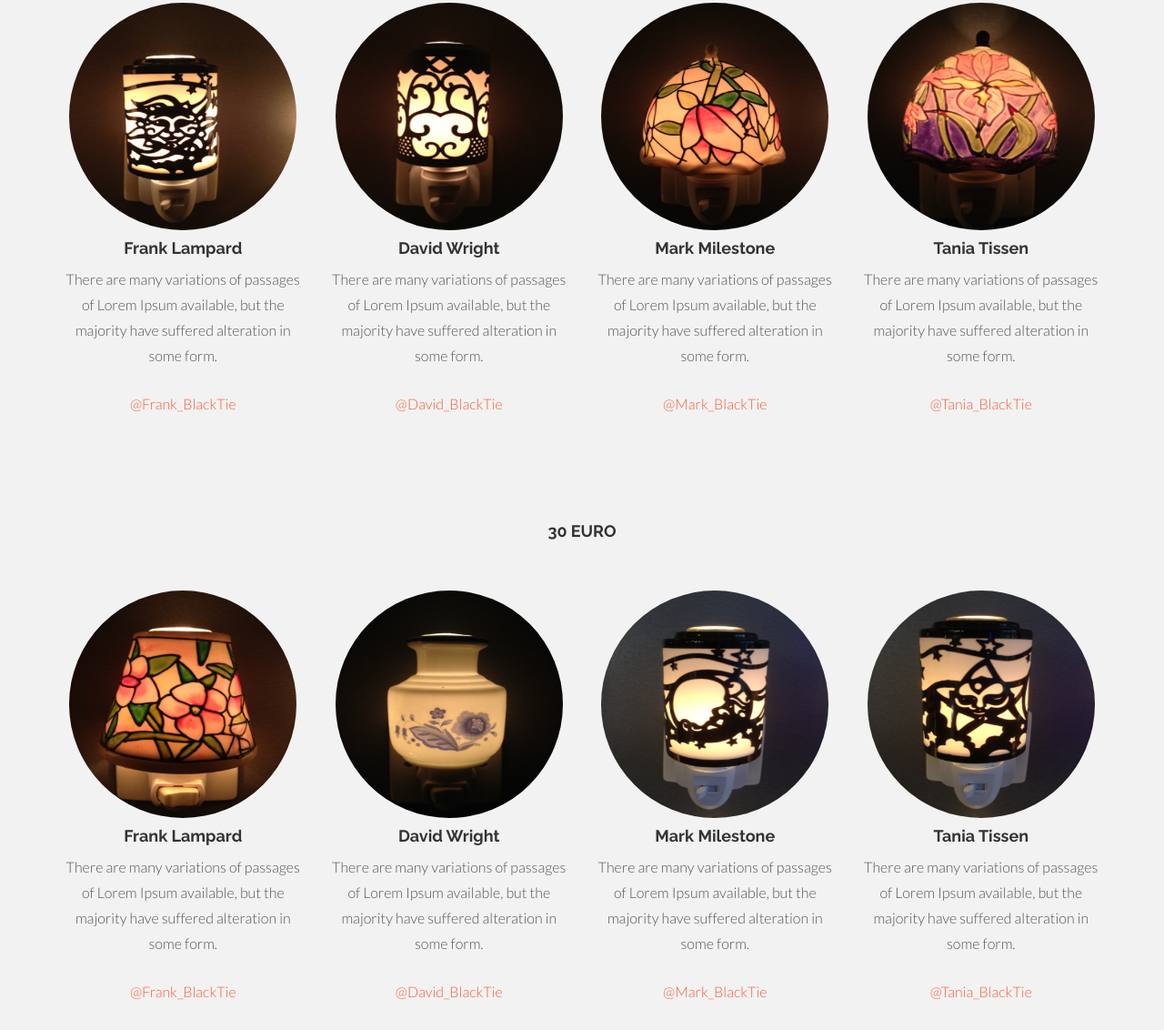
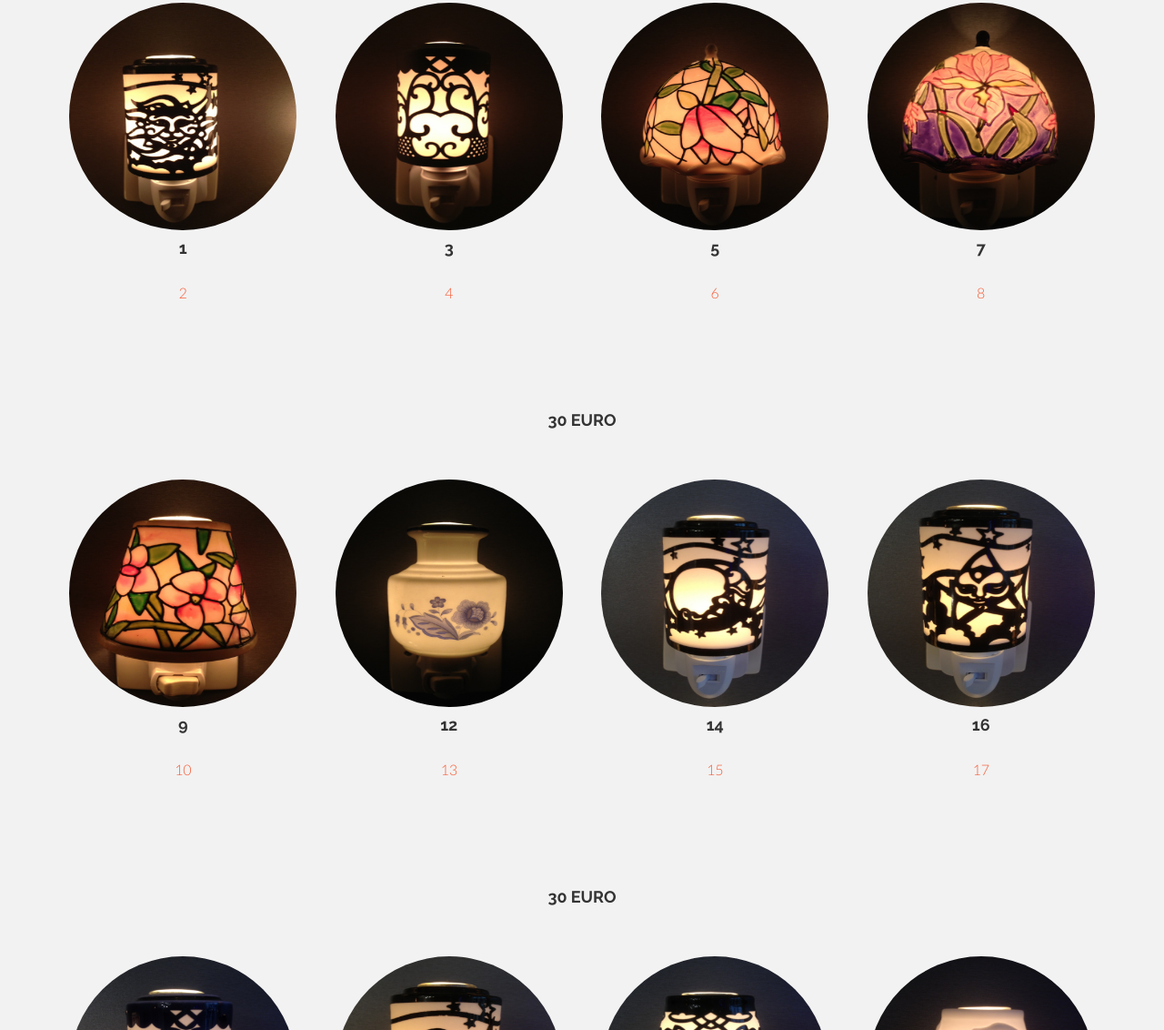
Before and after one commit to Jimmers92/Jimmers92.github.io, a plain HTML site: page veilleuses.html in a window 1280 px wide. Shown: the part 187-1319 px from the top of the page at 91% size. Drawn offline with nearby package versions, Linux system fonts and the light colour scheme.

Commit message:
cnangement de nom

```diff
--- a/veilleuses.html
+++ b/veilleuses.html
@@ -61,9 +61,9 @@
 	       src="images/30/image.jpeg"
 	       width="250" height="250" alt=""
 >
-	  <h4>Frank Lampard</h4>
-	  <p>There are many variations of passages of Lorem Ipsum available, but the majority have suffered alteration in some form.</p>
-	  <p><a href="#">@Frank_BlackTie</a></p>
+	  <h4>1</h4>
+	  <p></p>
+	  <p><a href="#">2</a></p>
 	</div><!-- col-lg-3 -->
 
 	<div class="col-lg-3">
@@ -71,27 +71,27 @@
 	       src="images/30/image1.jpeg"
 	       width="250" height="250" alt=""
 >
-	  <h4>David Wright</h4>
-	  <p>There are many variations of passages of Lorem Ipsum available, but the majority have suffered alteration in some form.</p>
-	  <p><a href="#">@David_BlackTie</a></p>
+	  <h4>3</h4>
+	  <p></p>
+	  <p><a href="#">4</a></p>
 	</div><!-- col-lg-3 -->
 
 	<div class="col-lg-3">
 	  <img class="img-circle"
 	       src="images/30/image2.jpeg"
 	       width="250" height="250" alt="" >
-	  <h4>Mark Milestone</h4>
-	  <p>There are many variations of passages of Lorem Ipsum available, but the majority have suffered alteration in some form.</p>
-	  <p><a href="#">@Mark_BlackTie</a></p>
+	  <h4>5</h4>
+	  <p></p>
+	  <p><a href="#">6</a></p>
 	</div><!-- col-lg-3 -->
 
 	<div class="col-lg-3">
 	  <img class="img-circle"
 	       src="images/30/image3.jpeg"
 	       width="250" height="250" alt="" >
-	  <h4>Tania Tissen</h4>
-	  <p>There are many variations of passages of Lorem Ipsum available, but the majority have suffered alteration in some form.</p>
-	  <p><a href="#">@Tania_BlackTie</a></p>
+	  <h4>7</h4>
+	  <p></p>
+	  <p><a href="#">8</a></p>
 	</div><!-- col-lg-3 -->
 
       </div><!-- row -->
@@ -108,9 +108,9 @@
 	       src="images/30/image4.jpeg"
 	       width="250" height="250" alt=""
 >
-	  <h4>Frank Lampard</h4>
-	  <p>There are many variations of passages of Lorem Ipsum available, but the majority have suffered alteration in some form.</p>
-	  <p><a href="#">@Frank_BlackTie</a></p>
+	  <h4>9</h4>
+	  <p></p>
+	  <p><a href="#">10</a></p>
 	</div><!-- col-lg-3 -->
 
 	<div class="col-lg-3">
@@ -118,27 +118,27 @@
 	       src="images/30/image5.jpeg"
 	       width="250" height="250" alt=""
 >
-	  <h4>David Wright</h4>
-	  <p>There are many variations of passages of Lorem Ipsum available, but the majority have suffered alteration in some form.</p>
-	  <p><a href="#">@David_BlackTie</a></p>
+	  <h4>12</h4>
+	  <p></p>
+	  <p><a href="#">13</a></p>
 	</div><!-- col-lg-3 -->
 
 	<div class="col-lg-3">
 	  <img class="img-circle"
 	       src="images/30/image9.jpeg"
 	       width="250" height="250" alt="" >
-	  <h4>Mark Milestone</h4>
-	  <p>There are many variations of passages of Lorem Ipsum available, but the majority have suffered alteration in some form.</p>
-	  <p><a href="#">@Mark_BlackTie</a></p>
+	  <h4>14</h4>
+	  <p></p>
+	  <p><a href="#">15</a></p>
 	</div><!-- col-lg-3 -->
 
 	<div class="col-lg-3">
 	  <img class="img-circle"
 	       src="images/30/image10.jpeg"
 	       width="250" height="250" alt="" >
-	  <h4>Tania Tissen</h4>
-	  <p>There are many variations of passages of Lorem Ipsum available, but the majority have suffered alteration in some form.</p>
-	  <p><a href="#">@Tania_BlackTie</a></p>
+	  <h4>16</h4>
+	  <p></p>
+	  <p><a href="#">17</a></p>
 	</div><!-- col-lg-3 -->
 
       </div><!-- row -->
@@ -154,36 +154,36 @@
 	  <img class="img-circle"
 	       src="images/30/image11.jpeg"
 	       width="250" height="250" alt="">
-	  <h4>Frank Lampard</h4>
-	  <p>There are many variations of passages of Lorem Ipsum available, but the majority have suffered alteration in some form.</p>
-	  <p><a href="#">@Frank_BlackTie</a></p>
+	  <h4>18</h4>
+	  <p></p>
+	  <p><a href="#">19</a></p>
 	</div><!-- col-lg-3 -->
 
 	<div class="col-lg-3">
 	  <img class="img-circle"
 	       src="images/30/image12.jpeg"
 	       width="250" height="250" alt="">
-	  <h4>David Wright</h4>
-	  <p>There are many variations of passages of Lorem Ipsum available, but the majority have suffered alteration in some form.</p>
-	  <p><a href="#">@David_BlackTie</a></p>
+	  <h4>20</h4>
+	  <p></p>
+	  <p><a href="#">21</a></p>
 	</div><!-- col-lg-3 -->
 
 	<div class="col-lg-3">
 	  <img class="img-circle"
 	       src="images/30/image13.jpeg"
 	       width="250" height="250" alt="" >
-	  <h4>Mark Milestone</h4>
-	  <p>There are many variations of passages of Lorem Ipsum available, but the majority have suffered alteration in some form.</p>
-	  <p><a href="#">@Mark_BlackTie</a></p>
+	  <h4>22</h4>
+	  <p></p>
+	  <p><a href="#">23</a></p>
 	</div><!-- col-lg-3 -->
 
 	<div class="col-lg-3">
 	  <img class="img-circle"
 	       src="images/30/image14.jpeg"
 	       width="250" height="250" alt="" >
-	  <h4>Tania Tissen</h4>
-	  <p>There are many variations of passages of Lorem Ipsum available, but the majority have suffered alteration in some form.</p>
-	  <p><a href="#">@Tania_BlackTie</a></p>
+	  <h4>24</h4>
+	  <p></p>
+	  <p><a href="#">25</a></p>
 	</div><!-- col-lg-3 -->
 
       </div><!-- row -->
@@ -200,9 +200,9 @@
 	       src="images/30/image15.jpeg"
 	       width="250" height="250" alt=""
 >
-	  <h4>Frank Lampard</h4>
-	  <p>There are many variations of passages of Lorem Ipsum available, but the majority have suffered alteration in some form.</p>
-	  <p><a href="#">@Frank_BlackTie</a></p>
+	  <h4>26</h4>
+	  <p></p>
+	  <p><a href="#">27</a></p>
 	</div><!-- col-lg-3 -->
 
 	<div class="col-lg-3">
@@ -210,27 +210,27 @@
 	       src="images/30/image16.jpeg"
 	       width="250" height="250" alt=""
 >
-	  <h4>David Wright</h4>
-	  <p>There are many variations of passages of Lorem Ipsum available, but the majority have suffered alteration in some form.</p>
-	  <p><a href="#">@David_BlackTie</a></p>
+	  <h4>28</h4>
+	  <p></p>
+	  <p><a href="#">28</a></p>
 	</div><!-- col-lg-3 -->
 
 	<div class="col-lg-3">
 	  <img class="img-circle"
 	       src="images/30/image17.jpeg"
 	       width="250" height="250" alt="" >
-	  <h4>Mark Milestone</h4>
-	  <p>There are many variations of passages of Lorem Ipsum available, but the majority have suffered alteration in some form.</p>
-	  <p><a href="#">@Mark_BlackTie</a></p>
+	  <h4>29</h4>
+	  <p></p>
+	  <p><a href="#">30</a></p>
 	</div><!-- col-lg-3 -->
 
 	<div class="col-lg-3">
 	  <img class="img-circle"
 	       src="images/30/image18.jpeg"
 	       width="250" height="250" alt="" >
-	  <h4>Tania Tissen</h4>
-	  <p>There are many variations of passages of Lorem Ipsum available, but the majority have suffered alteration in some form.</p>
-	  <p><a href="#">@Tania_BlackTie</a></p>
+	  <h4>31</h4>
+	  <p></p>
+	  <p><a href="#">32</a></p>
 	</div><!-- col-lg-3 -->
 
       </div><!-- row -->
@@ -248,9 +248,9 @@
 	       src="images/30/image19.jpeg"
 	       width="250" height="250" alt=""
 >
-	  <h4>Frank Lampard</h4>
-	  <p>There are many variations of passages of Lorem Ipsum available, but the majority have suffered alteration in some form.</p>
-	  <p><a href="#">@Frank_BlackTie</a></p>
+	  <h4>33</h4>
+	  <p></p>
+	  <p><a href="#">34</a></p>
 	</div><!-- col-lg-3 -->
 
 	<div class="col-lg-3">
@@ -258,27 +258,27 @@
 	       src="images/30/image20.jpeg"
 	       width="250" height="250" alt=""
 >
-	  <h4>David Wright</h4>
-	  <p>There are many variations of passages of Lorem Ipsum available, but the majority have suffered alteration in some form.</p>
-	  <p><a href="#">@David_BlackTie</a></p>
+	  <h4>35</h4>
+	  <p></p>
+	  <p><a href="#">36</a></p>
 	</div><!-- col-lg-3 -->
 
 	<div class="col-lg-3">
 	  <img class="img-circle"
 	       src="images/30/image21.jpeg"
 	       width="250" height="250" alt="" >
-	  <h4>Mark Milestone</h4>
-	  <p>There are many variations of passages of Lorem Ipsum available, but the majority have suffered alteration in some form.</p>
-	  <p><a href="#">@Mark_BlackTie</a></p>
+	  <h4>37</h4>
+	  <p></p>
+	  <p><a href="#">38</a></p>
 	</div><!-- col-lg-3 -->
 
 	<div class="col-lg-3">
 	  <img class="img-circle"
 	       src="images/30/image22.jpeg"
 	       width="250" height="250" alt="" >
-	  <h4>Tania Tissen</h4>
-	  <p>There are many variations of passages of Lorem Ipsum available, but the majority have suffered alteration in some form.</p>
-	  <p><a href="#">@Tania_BlackTie</a></p>
+	  <h4>39</h4>
+	  <p></p>
+	  <p><a href="#">40</a></p>
 	</div><!-- col-lg-3 -->
 
       </div><!-- row -->
@@ -296,9 +296,9 @@
 	       src="images/30/TK3003.JPG"
 	       width="250" height="250" alt=""
 >
-	  <h4>Frank Lampard</h4>
-	  <p>There are many variations of passages of Lorem Ipsum available, but the majority have suffered alteration in some form.</p>
-	  <p><a href="#">@Frank_BlackTie</a></p>
+	  <h4>41</h4>
+	  <p></p>
+	  <p><a href="#">42</a></p>
 	</div><!-- col-lg-3 -->
 
 	<div class="col-lg-3">
@@ -306,27 +306,27 @@
 	       src="images/30/TK3007.JPG"
 	       width="250" height="250" alt=""
 >
-	  <h4>David Wright</h4>
-	  <p>There are many variations of passages of Lorem Ipsum available, but the majority have suffered alteration in some form.</p>
-	  <p><a href="#">@David_BlackTie</a></p>
+	  <h4>43</h4>
+	  <p></p>
+	  <p><a href="#">44</a></p>
 	</div><!-- col-lg-3 -->
 
 	<div class="col-lg-3">
 	  <img class="img-circle"
 	       src="images/30/TL704.JPG"
 	       width="250" height="250" alt="" >
-	  <h4>Mark Milestone</h4>
-	  <p>There are many variations of passages of Lorem Ipsum available, but the majority have suffered alteration in some form.</p>
-	  <p><a href="#">@Mark_BlackTie</a></p>
+	  <h4>45</h4>
+	  <p></p>
+	  <p><a href="#">46</a></p>
 	</div><!-- col-lg-3 -->
 
 	<div class="col-lg-3">
 	  <img class="img-circle"
 	       src="images/30/TL714.JPG"
 	       width="250" height="250" alt="" >
-	  <h4>Tania Tissen</h4>
-	  <p>There are many variations of passages of Lorem Ipsum available, but the majority have suffered alteration in some form.</p>
-	  <p><a href="#">@Tania_BlackTie</a></p>
+	  <h4>47</h4>
+	  <p></p>
+	  <p><a href="#">48</a></p>
 	</div><!-- col-lg-3 -->
 
       </div><!-- row -->
@@ -347,9 +347,9 @@
 		 src="images/20/image6.jpeg"
 		 width="250" height="250" alt=""
 		 >
-	    <h4>Frank Lampard</h4>
-	    <p>There are many variations of passages of Lorem Ipsum available, but the majority have suffered alteration in some form.</p>
-	    <p><a href="#">@Frank_BlackTie</a></p>
+	    <h4>49</h4>
+	    <p></p>
+	    <p><a href="#">50</a></p>
 	  </div><!-- col-lg-3 -->
 
 	  <div class="col-lg-3">
@@ -357,27 +357,27 @@
 		 src="images/20/image7.jpeg"
 		 width="250" height="250" alt=""
 		 >
-	    <h4>David Wright</h4>
-	    <p>There are many variations of passages of Lorem Ipsum available, but the majority have suffered alteration in some form.</p>
-	    <p><a href="#">@David_BlackTie</a></p>
+	    <h4>51</h4>
+	    <p></p>
+	    <p><a href="#">52</a></p>
 	  </div><!-- col-lg-3 -->
 
 	  <div class="col-lg-3">
 	    <img class="img-circle"
 		 src="images/20/image8.jpeg"
 		 width="250" height="250" alt="" >
-	    <h4>Mark Milestone</h4>
-	    <p>There are many variations of passages of Lorem Ipsum available, but the majority have suffered alteration in some form.</p>
-	    <p><a href="#">@Mark_BlackTie</a></p>
+	    <h4>53</h4>
+	    <p></p>
+	    <p><a href="#">54</a></p>
 	  </div><!-- col-lg-3 -->
 
 	  <div class="col-lg-3">
 	    <img class="img-circle"
 		 src="images/20/image23.jpeg"
 		 width="250" height="250" alt="" >
-	    <h4>Tania Tissen</h4>
-	    <p>There are many variations of passages of Lorem Ipsum available, but the majority have suffered alteration in some form.</p>
-	    <p><a href="#">@Tania_BlackTie</a></p>
+	    <h4>55</h4>
+	    <p></p>
+	    <p><a href="#">56</a></p>
 	  </div><!-- col-lg-3 -->
 
 	</div><!-- row -->
@@ -397,9 +397,9 @@
 		 src="images/20/image24.jpeg"
 		 width="250" height="250" alt=""
 		 >
-	    <h4>Frank Lampard</h4>
-	    <p>There are many variations of passages of Lorem Ipsum available, but the majority have suffered alteration in some form.</p>
-	    <p><a href="#">@Frank_BlackTie</a></p>
+	    <h4>57</h4>
+	    <p></p>
+	    <p><a href="#">58</a></p>
 	  </div><!-- col-lg-3 -->
 
 	  <div class="col-lg-3">
@@ -407,27 +407,27 @@
 		 src="images/20/image25.jpeg"
 		 width="250" height="250" alt=""
 		 >
-	    <h4>David Wright</h4>
-	    <p>There are many variations of passages of Lorem Ipsum available, but the majority have suffered alteration in some form.</p>
-	    <p><a href="#">@David_BlackTie</a></p>
+	    <h4>59</h4>
+	    <p></p>
+	    <p><a href="#">60</a></p>
 	  </div><!-- col-lg-3 -->
 
 	  <div class="col-lg-3">
 	    <img class="img-circle"
 		 src="images/20/image26.jpeg"
 		 width="250" height="250" alt="" >
-	    <h4>Mark Milestone</h4>
-	    <p>There are many variations of passages of Lorem Ipsum available, but the majority have suffered alteration in some form.</p>
-	    <p><a href="#">@Mark_BlackTie</a></p>
+	    <h4>61</h4>
+	    <p></p>
+	    <p><a href="#">62</a></p>
 	  </div><!-- col-lg-3 -->
 
 	  <div class="col-lg-3">
 	    <img class="img-circle"
 		 src="images/20/image27.jpeg"
 		 width="250" height="250" alt="" >
-	    <h4>Tania Tissen</h4>
-	    <p>There are many variations of passages of Lorem Ipsum available, but the majority have suffered alteration in some form.</p>
-	    <p><a href="#">@Tania_BlackTie</a></p>
+	    <h4>63</h4>
+	    <p></p>
+	    <p><a href="#">64</a></p>
 	  </div><!-- col-lg-3 -->
 
 	</div><!-- row -->
@@ -447,9 +447,9 @@
 		 src="images/20/image28.jpeg"
 		 width="250" height="250" alt=""
 		 >
-	    <h4>Frank Lampard</h4>
-	    <p>There are many variations of passages of Lorem Ipsum available, but the majority have suffered alteration in some form.</p>
-	    <p><a href="#">@Frank_BlackTie</a></p>
+	    <h4>65</h4>
+	    <p></p>
+	    <p><a href="#">66</a></p>
 	  </div><!-- col-lg-3 -->
 
 	  <div class="col-lg-3">
@@ -457,27 +457,27 @@
 		 src="images/20/image29.jpeg"
 		 width="250" height="250" alt=""
 		 >
-	    <h4>David Wright</h4>
-	    <p>There are many variations of passages of Lorem Ipsum available, but the majority have suffered alteration in some form.</p>
-	    <p><a href="#">@David_BlackTie</a></p>
+	    <h4>67</h4>
+	    <p></p>
+	    <p><a href="#">68</a></p>
 	  </div><!-- col-lg-3 -->
 
 	  <div class="col-lg-3">
 	    <img class="img-circle"
 		 src="images/20/image30.jpeg"
 		 width="250" height="250" alt="" >
-	    <h4>Mark Milestone</h4>
-	    <p>There are many variations of passages of Lorem Ipsum available, but the majority have suffered alteration in some form.</p>
-	    <p><a href="#">@Mark_BlackTie</a></p>
+	    <h4>69</h4>
+	    <p></p>
+	    <p><a href="#">70</a></p>
 	  </div><!-- col-lg-3 -->
 
 	  <div class="col-lg-3">
 	    <img class="img-circle"
 		 src="images/20/TT5011.JPG"
 		 width="250" height="250" alt="" >
-	    <h4>Tania Tissen</h4>
-	    <p>There are many variations of passages of Lorem Ipsum available, but the majority have suffered alteration in some form.</p>
-	    <p><a href="#">@Tania_BlackTie</a></p>
+	    <h4>71</h4>
+	    <p></p>
+	    <p><a href="#">72</a></p>
 	  </div><!-- col-lg-3 -->
 
 	</div><!-- row -->
```
Also changed, not shown: lampes.html (+10 -10 lines).
